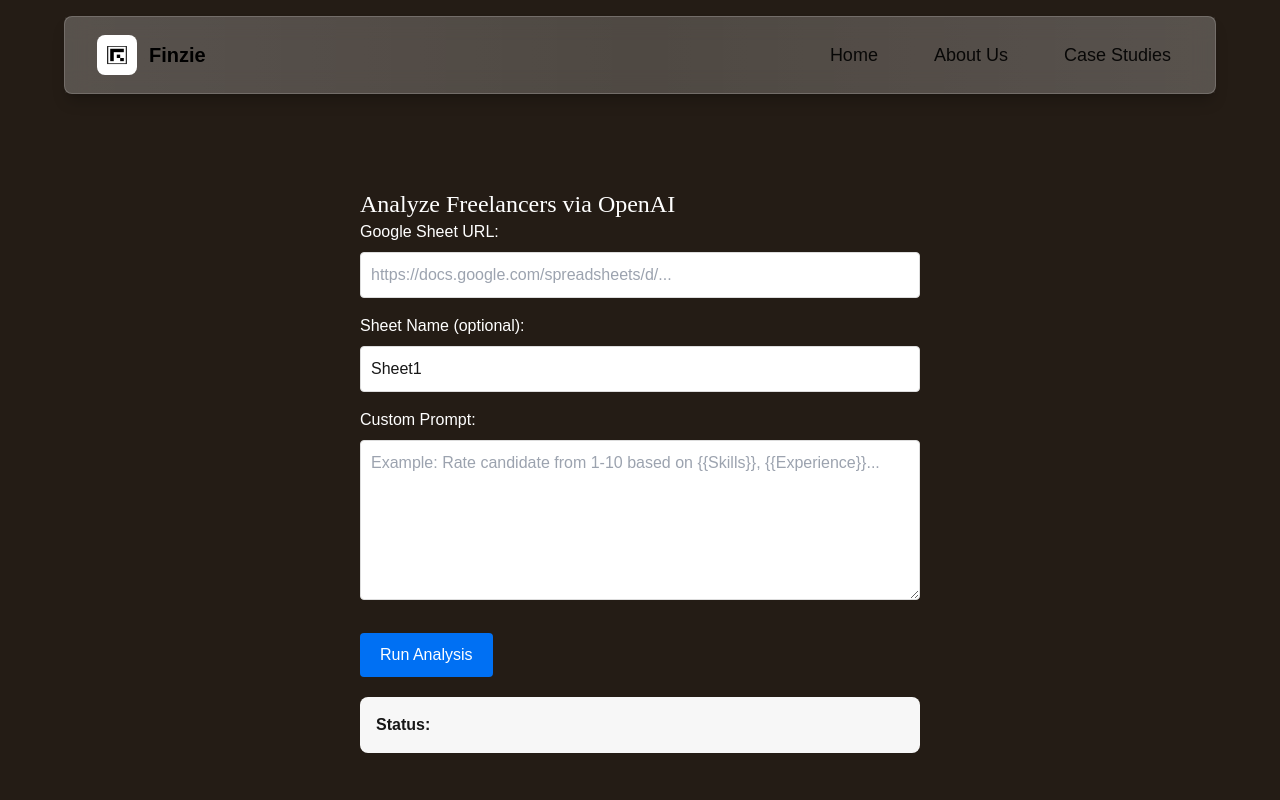
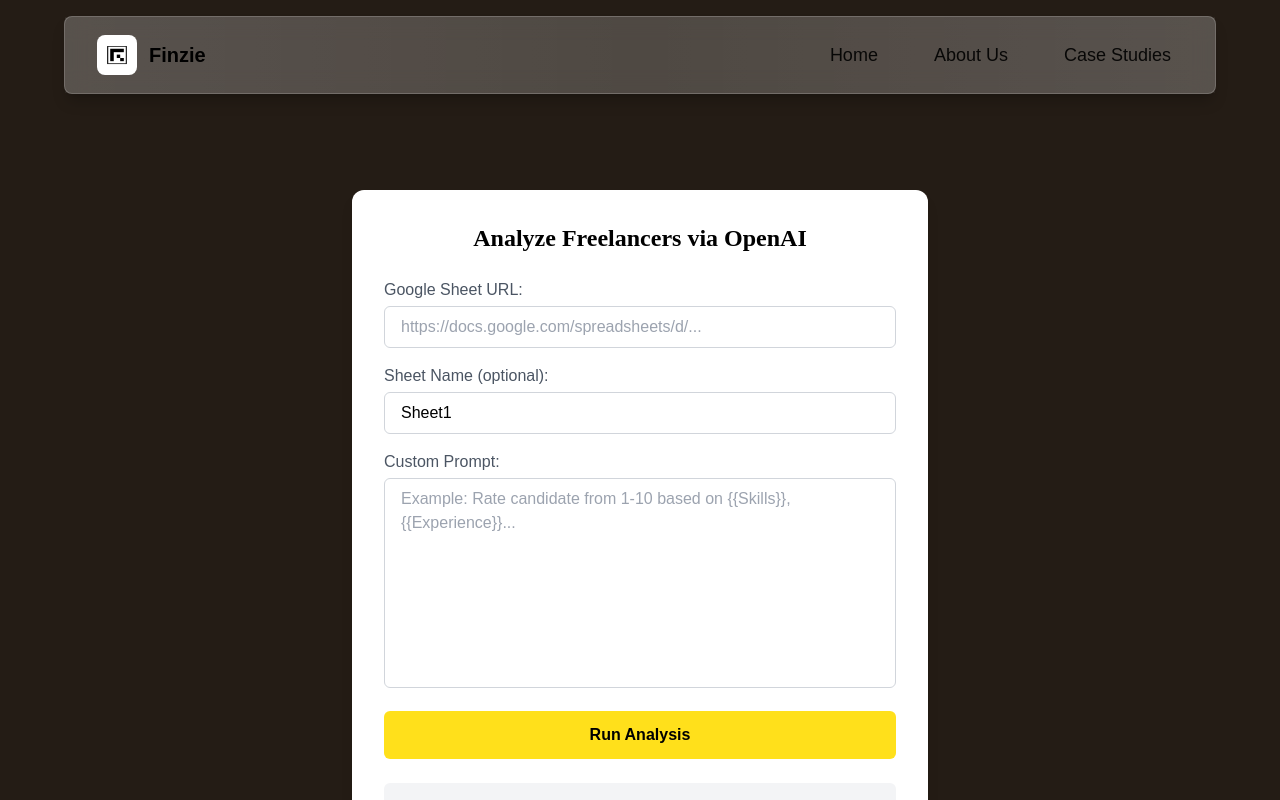
Before and after one commit to aryantrivedi28/aitm-isolated, a Next.js app: page /analyze in a window 1280 px wide. Shown: the top 800 px of the page. Built offline with nearby package versions, Linux system fonts and the light colour scheme.

Commit message:
Remove OpenAI key

```diff
--- a/src/app/analyze/page.tsx
+++ b/src/app/analyze/page.tsx
@@ -1,6 +1,7 @@
 "use client"
 
 import { useState } from "react"
+import { motion } from "framer-motion"
 
 export default function AnalyzeSheetPage() {
   const [sheetUrl, setSheetUrl] = useState("")
@@ -12,7 +13,6 @@ export default function AnalyzeSheetPage() {
 
   const handleSubmit = async (e: React.FormEvent) => {
     e.preventDefault()
-
     setIsLoading(true)
     setStatus("🔄 Processing...")
     setResult(null)
@@ -40,68 +40,67 @@ export default function AnalyzeSheetPage() {
   }
 
   return (
-    <main style={{ maxWidth: 600, margin: "40px auto", padding: "20px", fontFamily: "Arial, sans-serif" }}>
-      <h1 className="text-white text-2xl">Analyze Freelancers via OpenAI</h1>
-      <form onSubmit={handleSubmit}>
-        <label className="text-white">Google Sheet URL:</label>
+    <main className="bg-[#241C15] min-h-screen flex items-center justify-center px-4">
+      <motion.div
+        initial={{ opacity: 0, y: 30 }}
+        animate={{ opacity: 1, y: 0 }}
+        transition={{ duration: 0.6 }}
+        className="w-full max-w-xl bg-white rounded-xl shadow-lg p-8"
+      >
+        <h1 className="text-2xl font-semibold text-black mb-6 text-center">
+          Analyze Freelancers via OpenAI
+        </h1>
+
+        <form onSubmit={handleSubmit} className="space-y-4">
+          <div>
+            <label className="block text-gray-600 mb-1">Google Sheet URL:</label>
             <input
               type="url"
               required
               value={sheetUrl}
               onChange={(e) => setSheetUrl(e.target.value)}
               placeholder="https://docs.google.com/spreadsheets/d/..."
-          style={inputStyle}
+              className="w-full px-4 py-2 border border-gray-300 rounded-md text-black focus:outline-none focus:ring-2 focus:ring-yellow-300"
             />
+          </div>
 
-        <label className="text-white">Sheet Name (optional):</label>
+          <div>
+            <label className="block text-gray-600 mb-1">Sheet Name (optional):</label>
             <input
               type="text"
               value={sheetName}
               onChange={(e) => setSheetName(e.target.value)}
               placeholder="Sheet1"
-          style={inputStyle}
+              className="w-full px-4 py-2 border border-gray-300 rounded-md text-black focus:outline-none focus:ring-2 focus:ring-yellow-300"
             />
+          </div>
 
-        <label className="text-white">Custom Prompt:</label>
+          <div>
+            <label className="block text-gray-600 mb-1">Custom Prompt:</label>
             <textarea
-          rows={10}
+              rows={8}
               required
               value={prompt}
               onChange={(e) => setPrompt(e.target.value)}
               placeholder="Example: Rate candidate from 1-10 based on {{Skills}}, {{Experience}}..."
-          style={{ ...inputStyle, height: 160 }}
+              className="w-full px-4 py-2 border border-gray-300 rounded-md text-black resize-none focus:outline-none focus:ring-2 focus:ring-yellow-300"
             />
+          </div>
 
           <button
             type="submit"
             disabled={isLoading}
-          style={{
-            backgroundColor: "#0070f3",
-            color: "#fff",
-            padding: "10px 20px",
-            border: "none",
-            borderRadius: 4,
-            cursor: "pointer",
-            marginTop: 10,
-          }}
+            className="w-full py-3 bg-[#FFE01B] text-black font-semibold rounded-md hover:bg-yellow-300 transition-colors duration-300"
           >
             {isLoading ? "Analyzing..." : "Run Analysis"}
           </button>
         </form>
 
-      <div style={{ marginTop: 20, background: "#f7f7f7", padding: 16, borderRadius: 8, whiteSpace: "pre-wrap" }}>
+        <div className="mt-6 p-4 bg-gray-100 rounded-md text-sm text-black whitespace-pre-wrap">
           <strong>Status:</strong> {status}
-        {result?.error && <div style={{ color: "red", marginTop: 8 }}>{result.error}</div>}
+          {result?.error && <div className="text-red-600 mt-2">{result.error}</div>}
         </div>
+      </motion.div>
     </main>
   )
 }
-
-const inputStyle = {
-  width: "100%",
-  padding: "10px",
-  margin: "8px 0 16px 0",
-  border: "1px solid #ddd",
-  borderRadius: 4,
-  fontSize: "16px",
-}
```
Also changed, not shown: 1 other file (tests, documents, lock files or other folders). Lines whose indentation alone changed are shown as unchanged.
